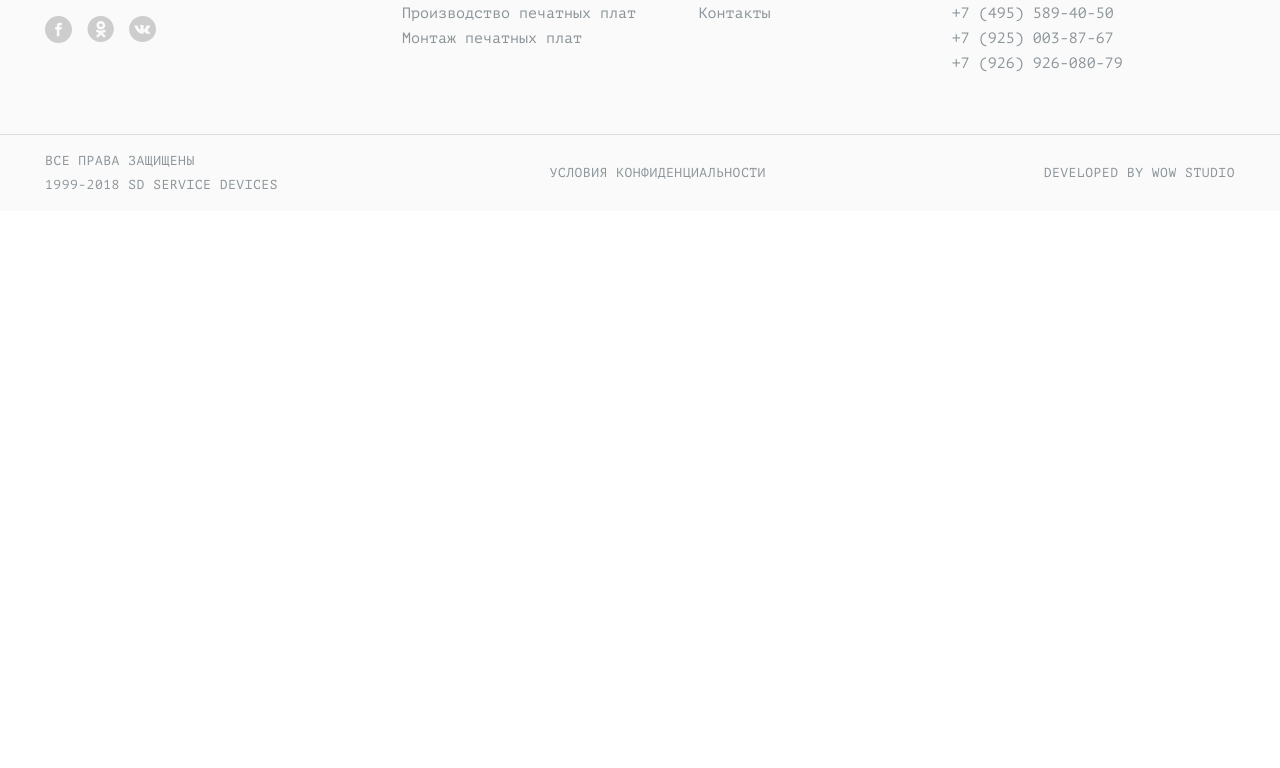
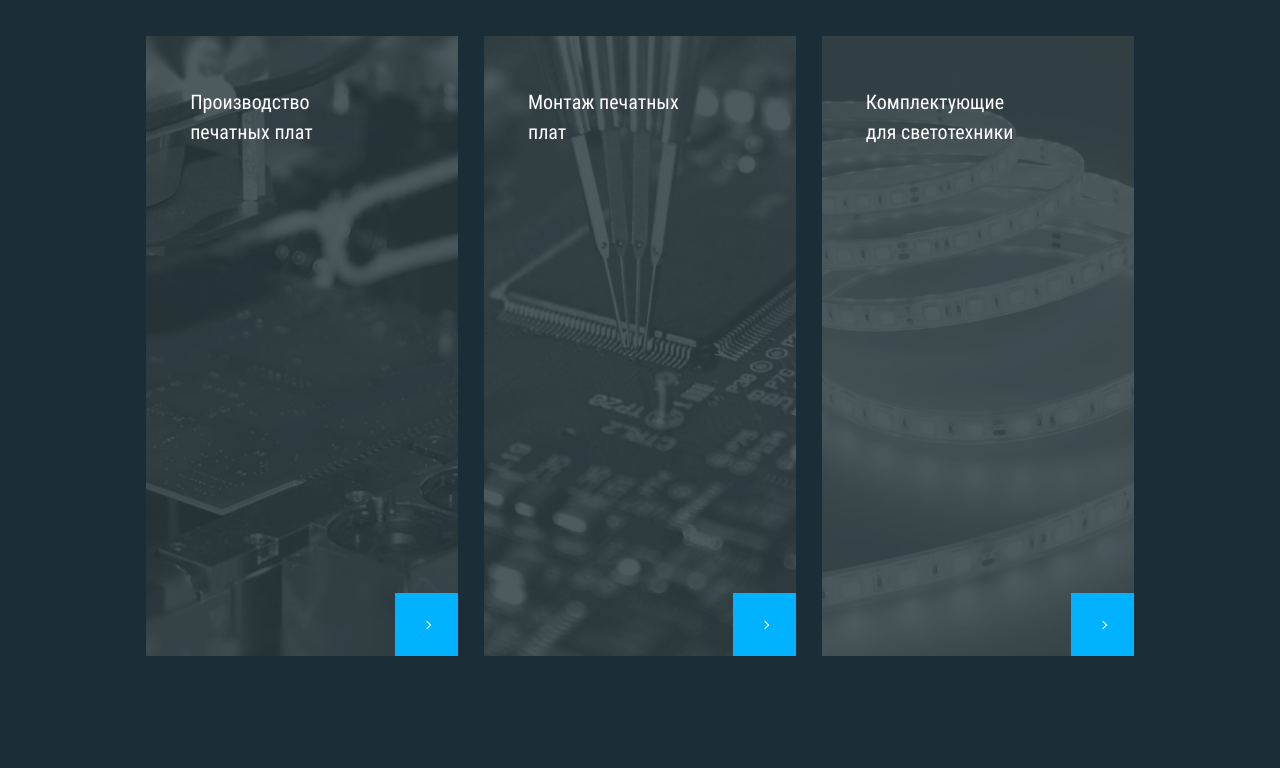
Before and after one commit to Irina14/smart-device, a website: page source/index.html in a window 1280 px wide. Shown: the part 2348-3116 px from the top of the page. Before the commit the page ends 2559 px from the top, so only its background shows below. Drawn offline with nearby package versions, Linux system fonts and the light colour scheme; files that its build step writes are made by us from their sources.

Commit message:
Добавляет раздел товары и услуги десктопную версию

```diff
--- a/source/index.html
+++ b/source/index.html
@@ -85,6 +85,29 @@
         </div>
       </section>
     </div>
+
+    <section class="goods">
+      <div class="goods__wrapper">
+        <h2>Service Device предлагает следующие товары и услуги</h2>
+        <ul class="goods__list">
+          <li class="goods__item goods__item--production">
+            <a href="#">
+              <p>Производство печатных плат</p>
+            </a>
+          </li>
+          <li class="goods__item goods__item--installation">
+            <a href="#">
+             <p>Монтаж печатных плат</p>
+            </a>
+          </li>
+          <li class="goods__item goods__item--components">
+            <a href="#">
+              <p>Комплектующие для светотехники</p>
+            </a>
+          </li>
+        </ul>
+      </div>
+    </section>
   </main>
 
   <footer class="footer">
--- /dev/null
+++ b/source/sass/blocks/goods.scss
@@ -0,0 +1,111 @@
+.goods {
+  background-color: $dark;
+  color: $white;
+}
+
+.goods__wrapper {
+  @include container;
+  padding-top: 90px;
+  padding-bottom: 127px;
+}
+
+.goods__wrapper h2 {
+  @include text($roboto-condensed, 36px, 51px);
+  width: 83%;
+  margin: 0 auto 50px;
+  font-weight: 400;
+}
+
+.goods__list {
+  @include reset-list;
+  display: flex;
+  justify-content: space-between;
+  width: 83%;
+  margin: 0 auto;
+}
+
+.goods__item {
+  width: 31.6%;
+  min-height: 620px;
+
+  &--production {
+    background: url("../../img/bg-goods1-desktop@1x.png") no-repeat center top;
+
+    @media (min-resolution: $retina-dpi), (min-resolution: $retina-dppx) {
+      background-image: url("../../img/bg-goods1-desktop@2x.png");
+      background-size: 370px 620px;
+    }
+  }
+
+  &--installation {
+    background: url("../../img/bg-goods2-desktop@1x.png") no-repeat center top;
+
+    @media (min-resolution: $retina-dpi), (min-resolution: $retina-dppx) {
+      background-image: url("../../img/bg-goods2-desktop@2x.png");
+      background-size: 370px 620px;
+    }
+  }
+
+  &--components {
+    background: url("../../img/bg-goods3-desktop@1x.png") no-repeat center top;
+
+    @media (min-resolution: $retina-dpi), (min-resolution: $retina-dppx) {
+      background-image: url("../../img/bg-goods3-desktop@2x.png");
+      background-size: 370px 620px;
+    }
+  }
+}
+
+.goods__item a {
+  position: relative;
+  display: block;
+  width: 100%;
+  height: 100%;
+  padding: 51px 44px;
+  font-family: $roboto-condensed;
+  font-size: 20px;
+  line-height: 30px;
+  color: $white;
+  background-color: $grey;
+
+  &::before {
+    content: "";
+    position: absolute;
+    right: 0;
+    bottom: 0;
+    width: 63px;
+    height: 63px;
+    background-color: $blue;
+  }
+
+  &::after {
+    content: "";
+    position: absolute;
+    bottom: 28px;
+    right: 28px;
+    width: 6px;
+    height: 6px;
+    border: 1px solid $white;
+    border-top-style: none;
+    border-right-style: none;
+    transform: rotate(-135deg);
+  }
+
+  &:hover,
+  &:focus {
+    color: $blue;
+
+    &::before {
+      background-color: $white;
+    }
+
+    &::after {
+      border-color: $blue;
+    }
+  }
+}
+
+.goods__item p {
+  margin: 0;
+  width: 170px;
+}
--- a/source/sass/style.scss
+++ b/source/sass/style.scss
@@ -10,3 +10,4 @@
 @import "blocks/page-main.scss";
 @import "blocks/advantages.scss";
 @import "blocks/about-company.scss";
+@import "blocks/goods.scss";
```
Also changed, not shown: build/css/style.min.css, build/img/bg-goods1-desktop@1x.png (added), build/img/bg-goods1-desktop@2x.png (added), build/img/bg-goods2-desktop@1x.png (added), build/img/bg-goods2-desktop@2x.png (added), build/img/bg-goods3-desktop@1x.png (added), build/img/bg-goods3-desktop@2x.png (added), build/index.html, source/img/bg-goods1-desktop@1x.png (added), source/img/bg-goods1-desktop@2x.png (added), source/img/bg-goods2-desktop@1x.png (added), source/img/bg-goods2-desktop@2x.png (added), source/img/bg-goods3-desktop@1x.png (added), source/img/bg-goods3-desktop@2x.png (added), 1 other file.
